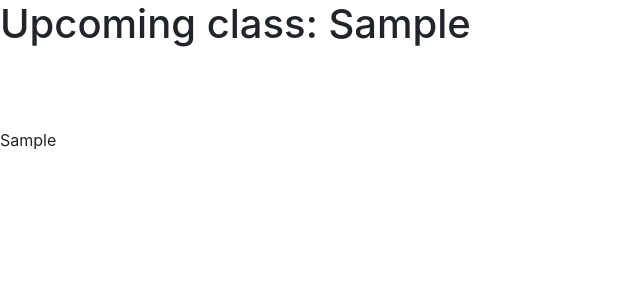
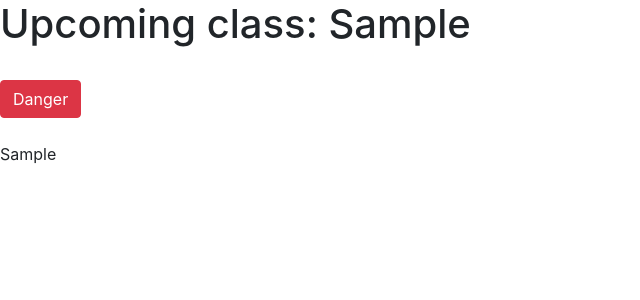
Before and after one commit to andreiburuntia/puncho-api, a Flask app: template templates/upcoming_info.html in a window 1280 px wide. Shown: the top 300 px of the page, without its empty margins (0-640 px from the left). Run offline with Flask 2, Linux system fonts and the light colour scheme; the template is opened without the code that fills it: most values are stand-ins (such as "Sample title", 1, 10 or a date in 2020); parts of the project's set-up code (start-up, migrations or seed data) failed here and were passed over; some libraries are stand-ins or nearby versions.

Commit message:
receptie

```diff
--- a/templates/upcoming_info.html
+++ b/templates/upcoming_info.html
@@ -19,7 +19,7 @@
   <body>
     <h1>Upcoming class: {{class_info}}</h1>
     <br/>
-    <span class="glyphicon glyphicon-envelope"></span>
+    <button type="button" class="btn btn-danger">Danger</button>
     <br/>
     <br/>
     {{dyn_table}}
```
